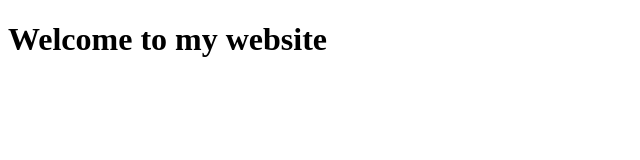
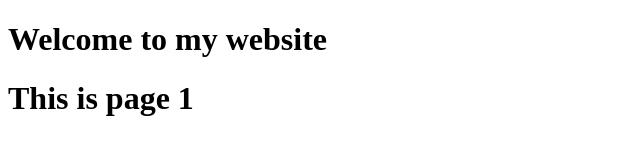
Before and after one commit to OUDOM-sudo/insects, a plain HTML site: page index.html in a window 1280 px wide. Shown: the whole page, without its empty margins (0-640 px from the left). Drawn offline with Linux system fonts and the light colour scheme.

Commit message:
Update index.html

```diff
--- a/index.html
+++ b/index.html
@@ -6,7 +6,7 @@
 
 <body>
   <h1>Welcome to my website</h1>
-
+  <h1> This is page 1 </h1>
 </body>
 
 </html>
```
